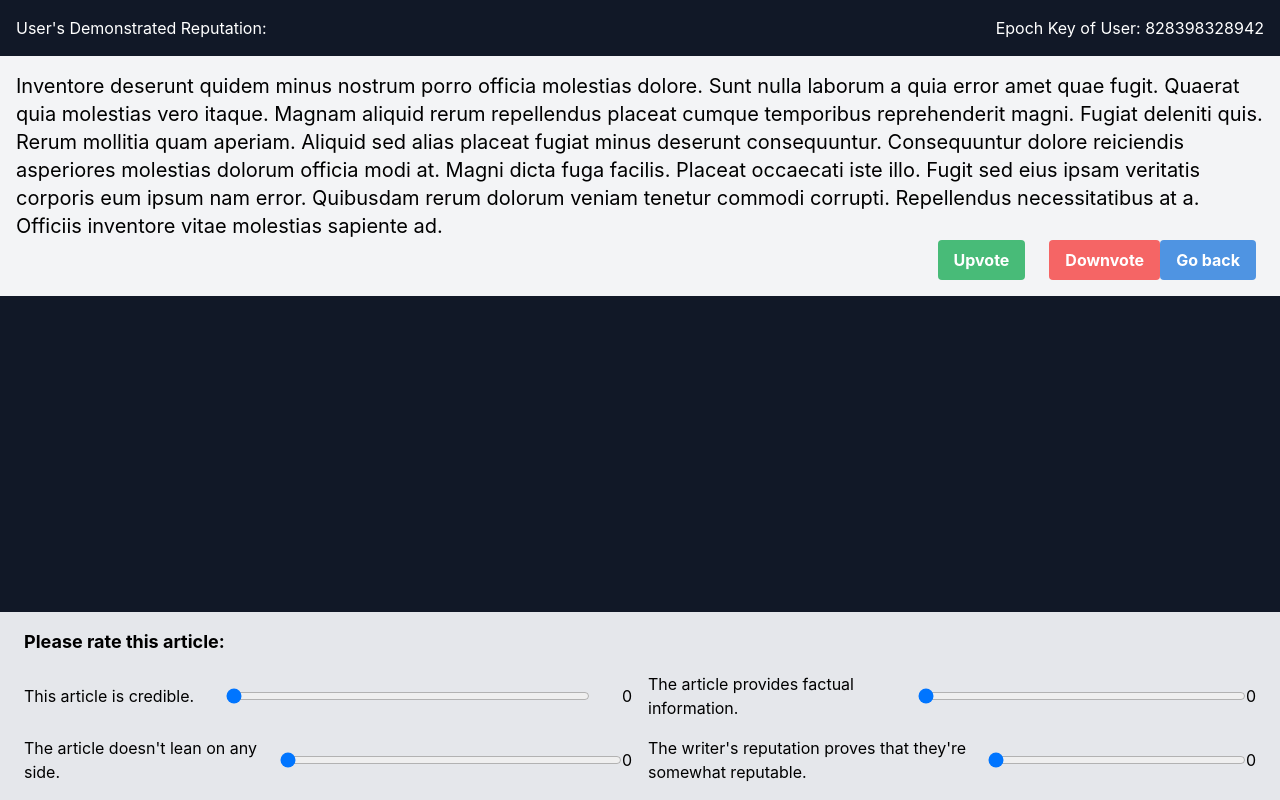
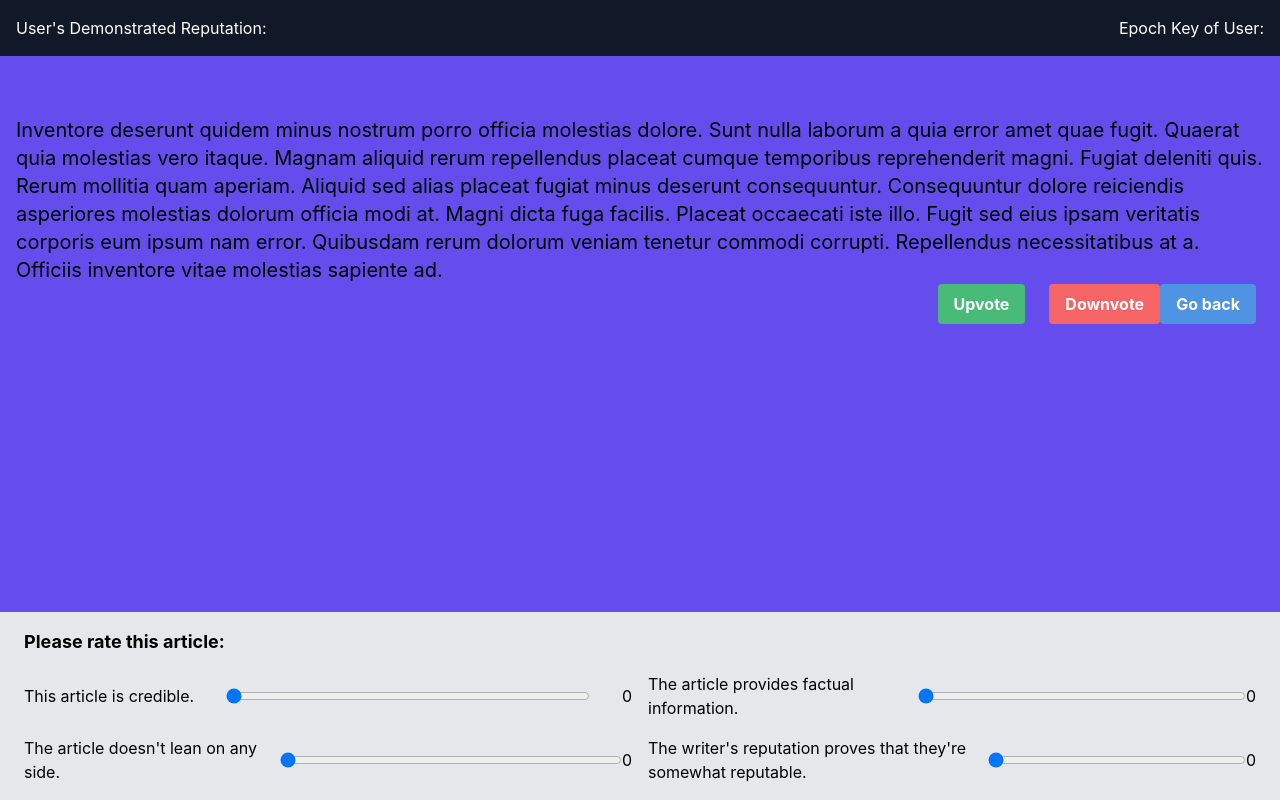
Before and after one commit to Robert-College-Blockchain-Club/hacker-news, a React (Create React App) app: page /article in a window 1280 px wide. Built offline with nearby package versions, Linux system fonts and the light colour scheme.

Commit message:
final commit

```diff
--- a/public/index.html
+++ b/public/index.html
@@ -9,7 +9,9 @@
       name="description"
       content="Web site created using create-react-app"
     />
-    <link rel="apple-touch-icon" href="%PUBLIC_URL%/logo192.png" />
+    <!--<link rel="apple-touch-icon" href="%PUBLIC_URL%/logo192.png" />-->
+
+    <link rel="apple-touch-icon" sizes="32x32" href="%PUBLIC_URL%/favicon-32x32.png">
     <!--
       manifest.json provides metadata used when your web app is installed on a
       user's mobile device or desktop. See https://developers.google.com/web/fundamentals/web-app-manifest/
@@ -31,7 +33,7 @@
       crossorigin="anonymous"
       referrerpolicy="no-referrer"
     />
-    <title>Hacker News</title>
+    <title>Medrep</title>
   </head>
   <body>
     <noscript>You need to enable JavaScript to run this app.</noscript>
--- a/src/components/Category.js
+++ b/src/components/Category.js
@@ -3,9 +3,9 @@ import React from 'react'
 const Category = () => {
     return (
         <article className="container mx-auto lg:max-w-4xl px-5">
-            <p className="text-gray-600">
+            <p className="text-white">
                 Category:{" "}
-                <span className="font-bold text-gray-400 capitalize">
+                <span className="font-bold text-white capitalize">
                     All News
                 </span>
             </p>
--- a/src/index.css
+++ b/src/index.css
@@ -5,7 +5,29 @@ body {
     sans-serif;
   -webkit-font-smoothing: antialiased;
   -moz-osx-font-smoothing: grayscale;
-  background-color: #111827;
+  background-color: #654ced;
+  display: flex;
+  flex-direction: column;
+  min-height: 100vh;
+}
+
+main {
+  flex-grow: 1;
+}
+
+navbar {
+  padding: 20px;
+  background-color: #333;
+  color: #fff;
+}
+
+.article {
+  position: absolute;
+  top: 100px;
+  bottom: 0;
+  left: 0;
+  right: 0;
+  overflow-y: auto;
 }
 
 /* Loading spinner */
@@ -21,6 +43,8 @@ body {
   border-radius: 50%;
   animation: spin 1s infinite;
 }
+
+
 
 .article-link {
   border-bottom: 1px solid #4B5563;
--- a/src/pages/ArticlePage.js
+++ b/src/pages/ArticlePage.js
@@ -79,13 +79,13 @@ const ArticlePage = ({ items }) => {
         <div className="bg-gray-100">
             <nav className="flex justify-between items-center bg-gray-900 p-4">
                 <div className="text-white">
-                    User's Demonstrated Reputation: { }
+                    User's Demonstrated Reputation: {}
                 </div>
                 <div className="text-white">
-                    Epoch Key of User: 828398328942
+                    Epoch Key of User: {}
                 </div>
             </nav>
-            <article className="p-4">
+            <article className="p-4 article">
                 <p className="text-xl">{articleText}</p>
                 <div className="flex justify-end">
                     <div className="flex items-center mr-4">
```
Also changed, not shown: 1 other file (tests, documents, lock files or other folders).
